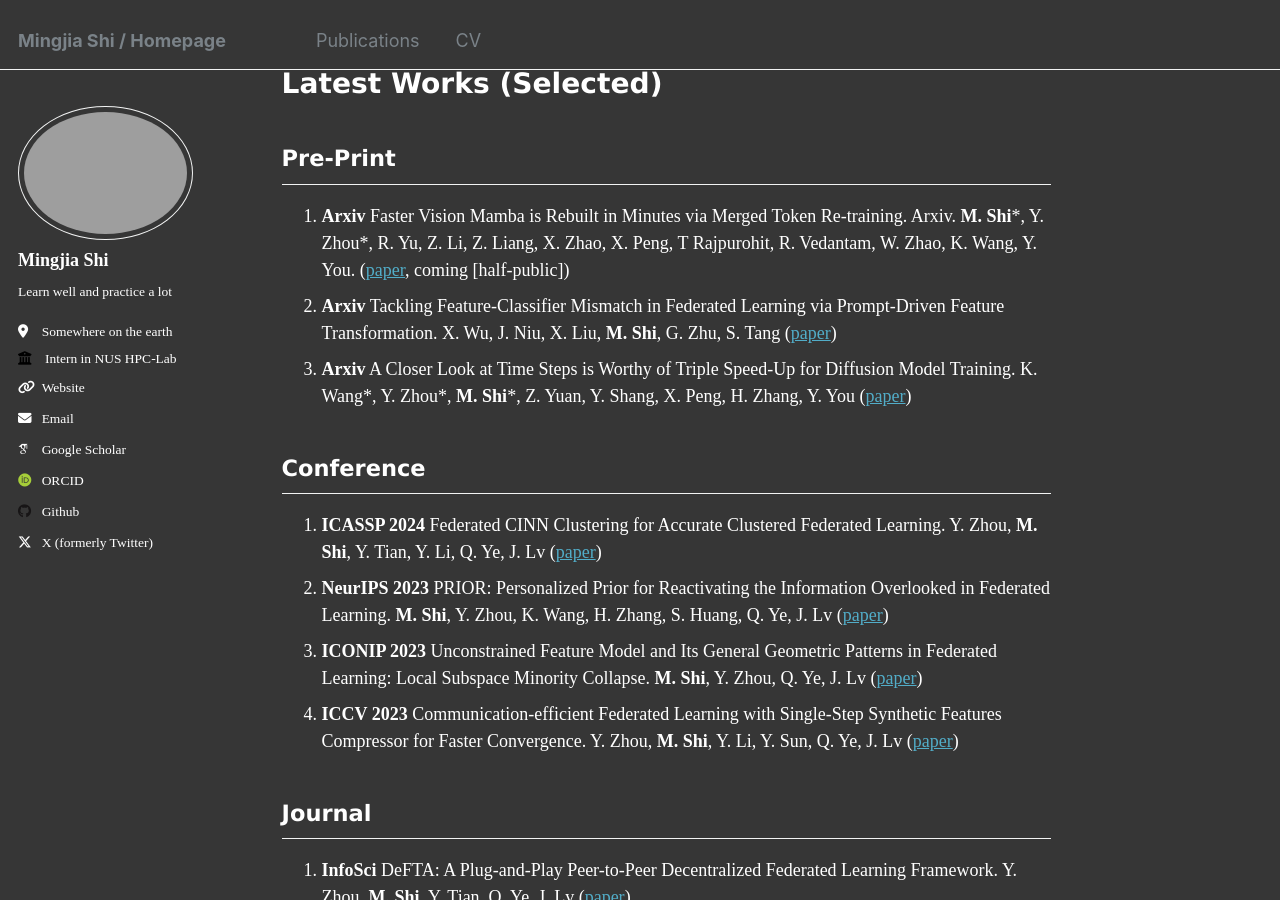
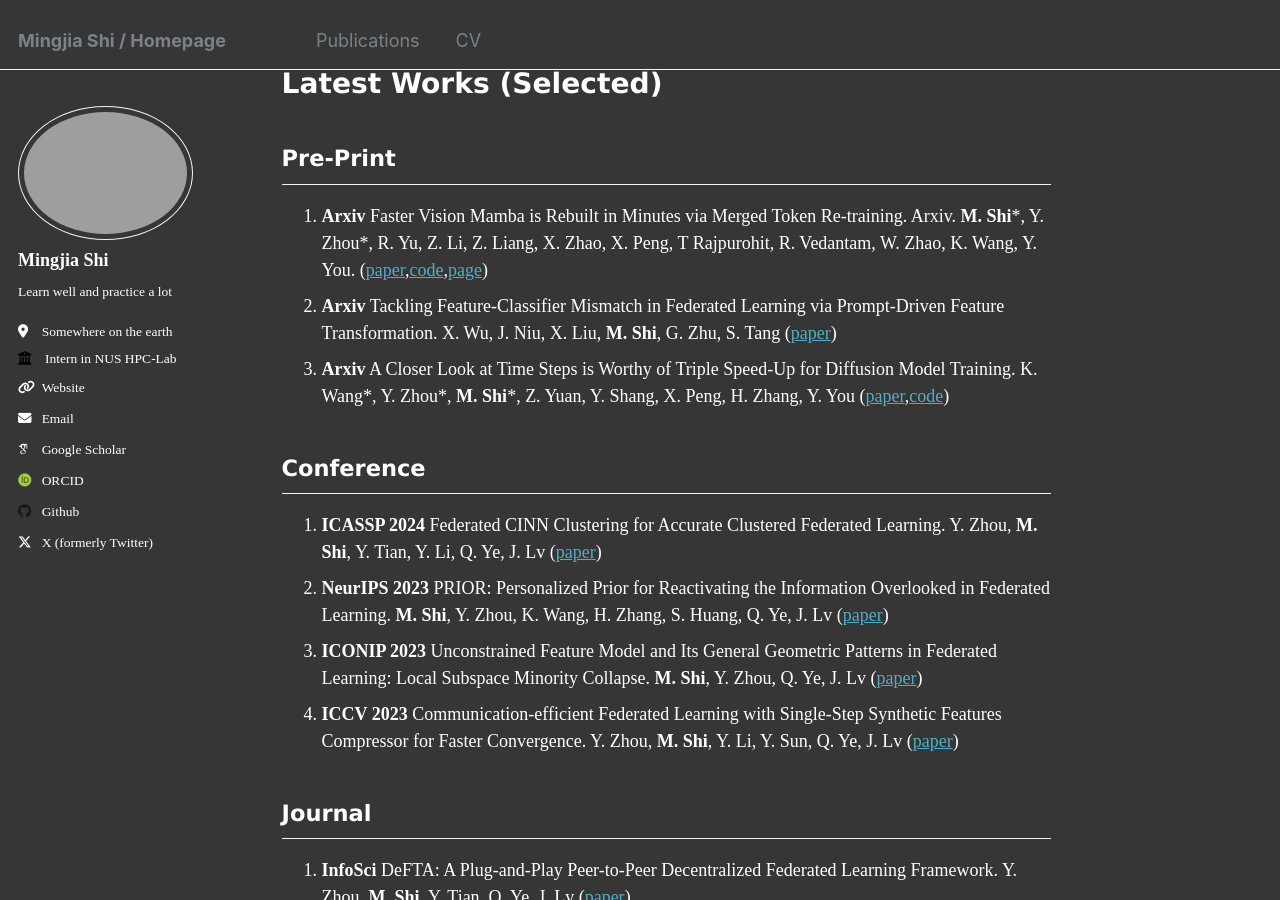
Before and after one commit to BDeMo/homepage, a Jekyll site: the page built from _pages/about.md, in a window 1280 px wide and 900 px high, scrolled down 1139 px. Built offline with Jekyll 4.4.1, drawn with Linux system fonts in a browser that asks for light colours; some web fonts are replaced.

Commit message:
Update publication

```diff
--- a/_pages/about.md
+++ b/_pages/about.md
@@ -43,13 +43,13 @@ Another big hitter, LLM, and its practical generation tasks are also of my inter
 Pre-Print
 ------
 1. **Arxiv** Faster Vision Mamba is Rebuilt in Minutes via Merged Token Re-training. Arxiv. **M. Shi**\*, Y. Zhou*, R. Yu, Z. Li, Z. Liang, X. Zhao, X. Peng, T Rajpurohit, R. Vedantam, W. Zhao, K. Wang, Y. You.
-([paper](https://github.com/NUS-HPC-AI-Lab/R-MeeTo), coming \[half-public\])
+([paper](https://drive.google.com/file/d/1xJWhdqzama9k0v8Y9hV8InRDDTpzJAmN/view),[code](https://github.com/NUS-HPC-AI-Lab/R-MeeTo),[page](https://bdemo.github.io/R-MeeTo/))
 1. **Arxiv** Tackling Feature-Classifier Mismatch in Federated Learning via Prompt-Driven Feature Transformation.
 X. Wu, J. Niu, X. Liu, **M. Shi**, G. Zhu, S. Tang
 ([paper](https://arxiv.org/abs/2407.16139))
 1. **Arxiv** A Closer Look at Time Steps is Worthy of Triple Speed-Up for Diffusion Model Training.
 K. Wang\*, Y. Zhou\*, **M. Shi**\*, Z. Yuan, Y. Shang, X. Peng, H. Zhang, Y. You
-([paper](https://arxiv.org/abs/2405.17403))
+([paper](https://arxiv.org/abs/2405.17403),[code](https://github.com/NUS-HPC-AI-Lab/SpeeD))
 
 Conference
 ------
```
